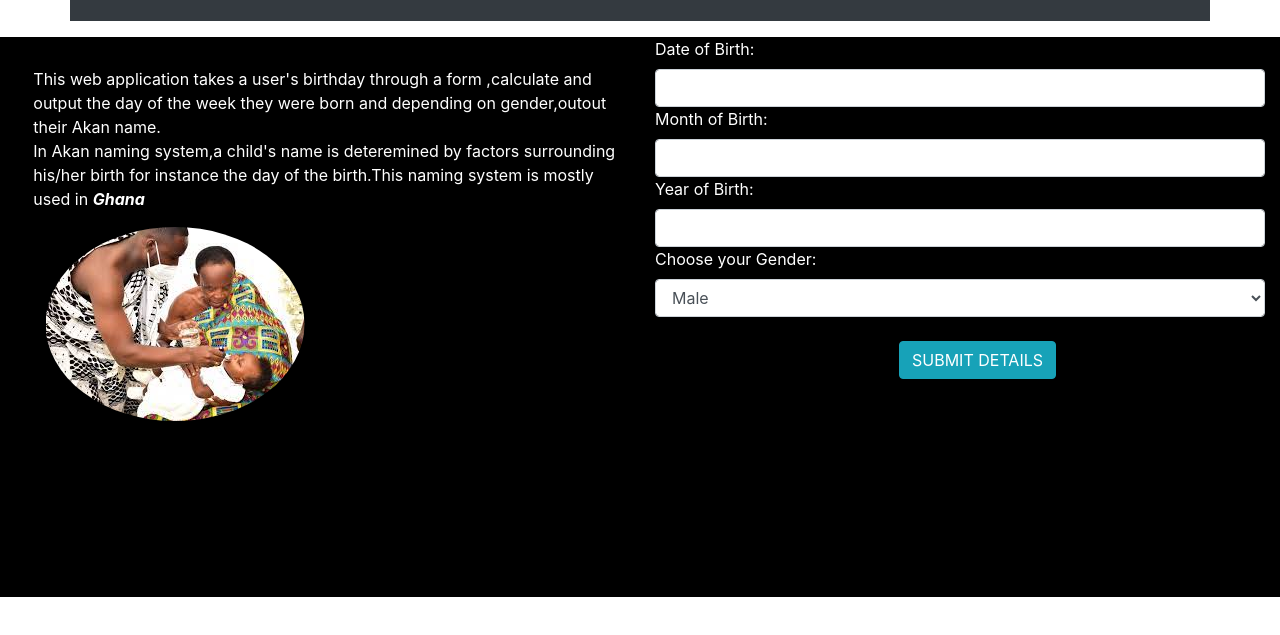
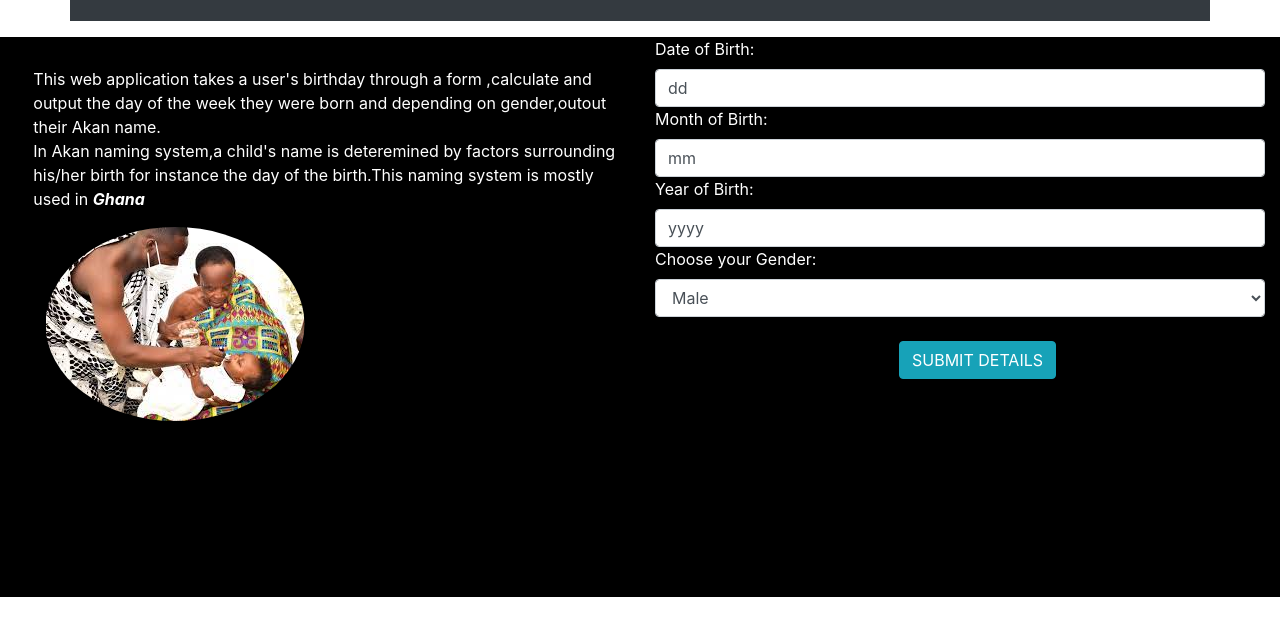
Before and after one commit to Lomemoraine/Week2IP, a plain HTML site: page index.html in a window 1280 px wide. Shown: the part 69-704 px from the top of the page. Drawn offline with nearby package versions, Linux system fonts and the light colour scheme.

Commit message:
add all current changes

```diff
--- a/index.html
+++ b/index.html
@@ -29,11 +29,11 @@
           <div class="col-md-6" style="background-color:black; height: 70vh; color: white;">
             <div class="form-group">
                 <label for="dateborn">Date of Birth:</label>
-                <input type="text" class="form-control" id="dateborn">
+                <input type="text" class="form-control" id="dateborn" value="dd">
                 <label for="monthborn">Month of Birth:</label>
-                <input type="text" class="form-control" id="monthborn">
+                <input type="text" class="form-control" id="monthborn" value="mm">
                 <label for="yearborn">Year of Birth:</label>
-                <input type="text" class="form-control" id="yearborn">
+                <input type="text" class="form-control" id="yearborn" value="yyyy">
                 <label for="gender">Choose your Gender:</label>
                 <select class="form-control" id="gender">
                   <option>Male</option>
```
